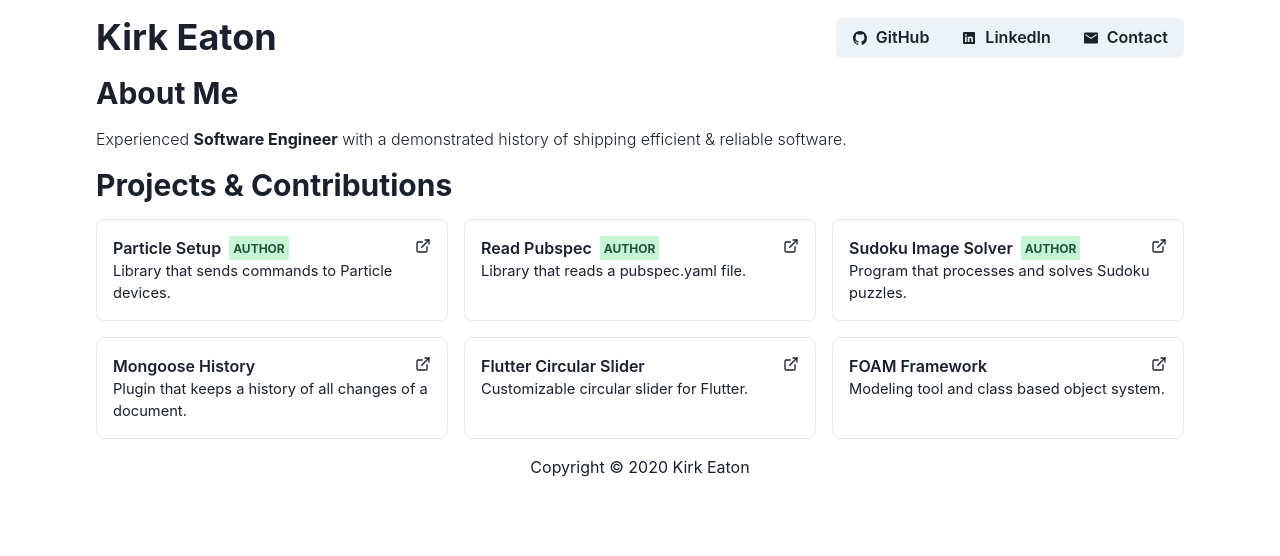
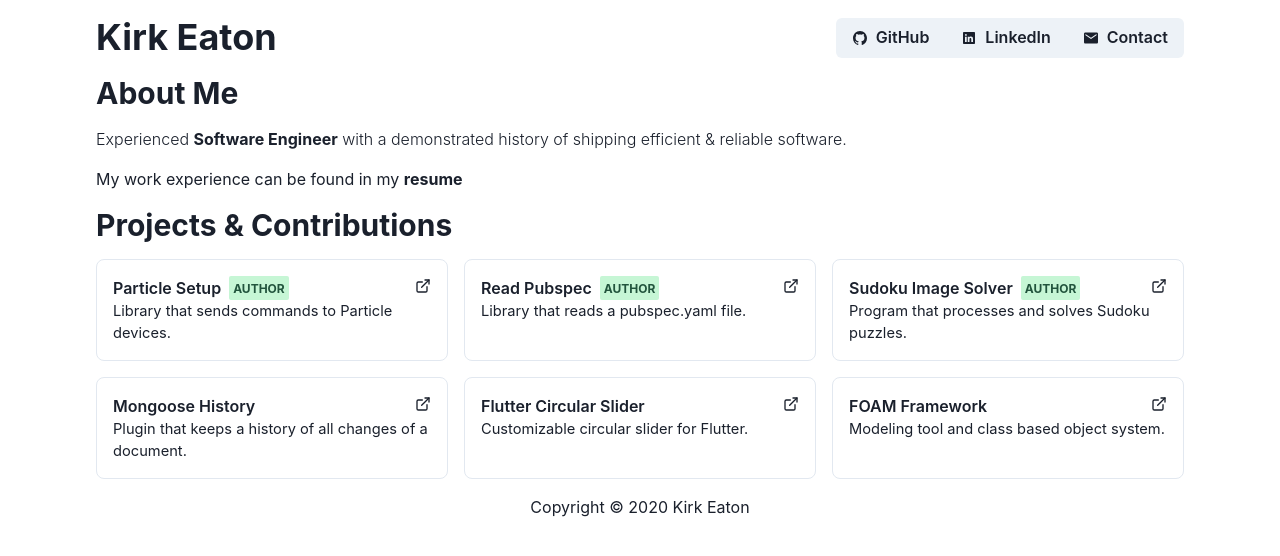
Before and after one commit to kirkeaton/kirkeaton.github.io, a Next.js app: page / in a window 1280 px wide. Shown: the top 556 px of the page. Built offline with nearby package versions, Linux system fonts and the light colour scheme; no server answers.

Commit message:
feat: Add resume

```diff
--- a/pages/index.tsx
+++ b/pages/index.tsx
@@ -6,6 +6,7 @@ import {
   Center,
   Heading,
   Icon,
+  Link,
   Menu,
   MenuButton,
   MenuItem,
@@ -165,17 +166,24 @@ const Home = () => (
 
     <Box maxW="6xl" mx="auto" px={8}>
       <Box className="about">
-        <Heading py={4} size="lg">
+        <Heading pt={4} size="lg">
           About Me
         </Heading>
 
-        <Text fontWeight="light">
+        <Text fontWeight="light" pt={4}>
           Experienced{' '}
           <Text as="span" fontWeight="bold">
             Software Engineer
           </Text>{' '}
           with a demonstrated history of shipping efficient &amp; reliable
           software.
+        </Text>
+
+        <Text fontWeight="semi-bold" pt={4}>
+          My work experience can be found in my{' '}
+          <Link href="/resume.pdf" fontWeight="bold">
+            resume
+          </Link>
         </Text>
       </Box>
 
```
Also changed, not shown: 1 other file (tests, documents, lock files or other folders).
